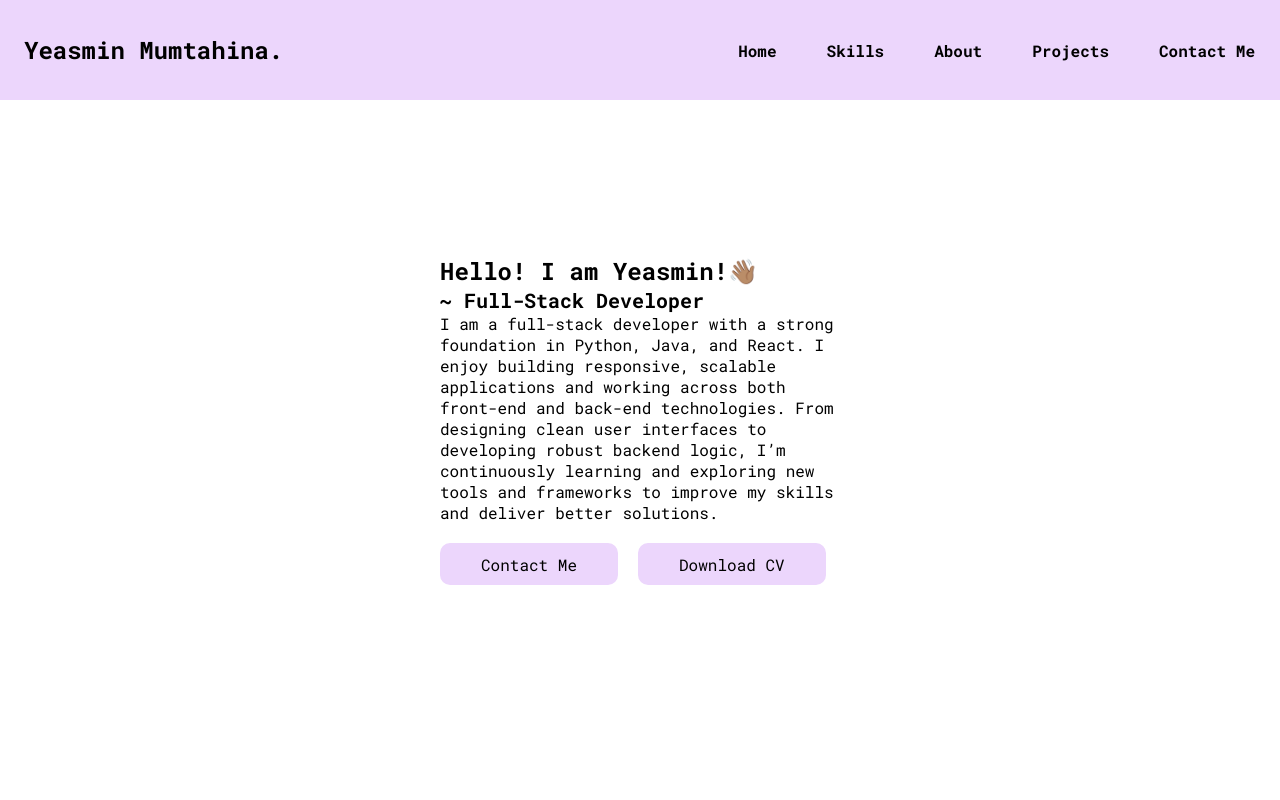
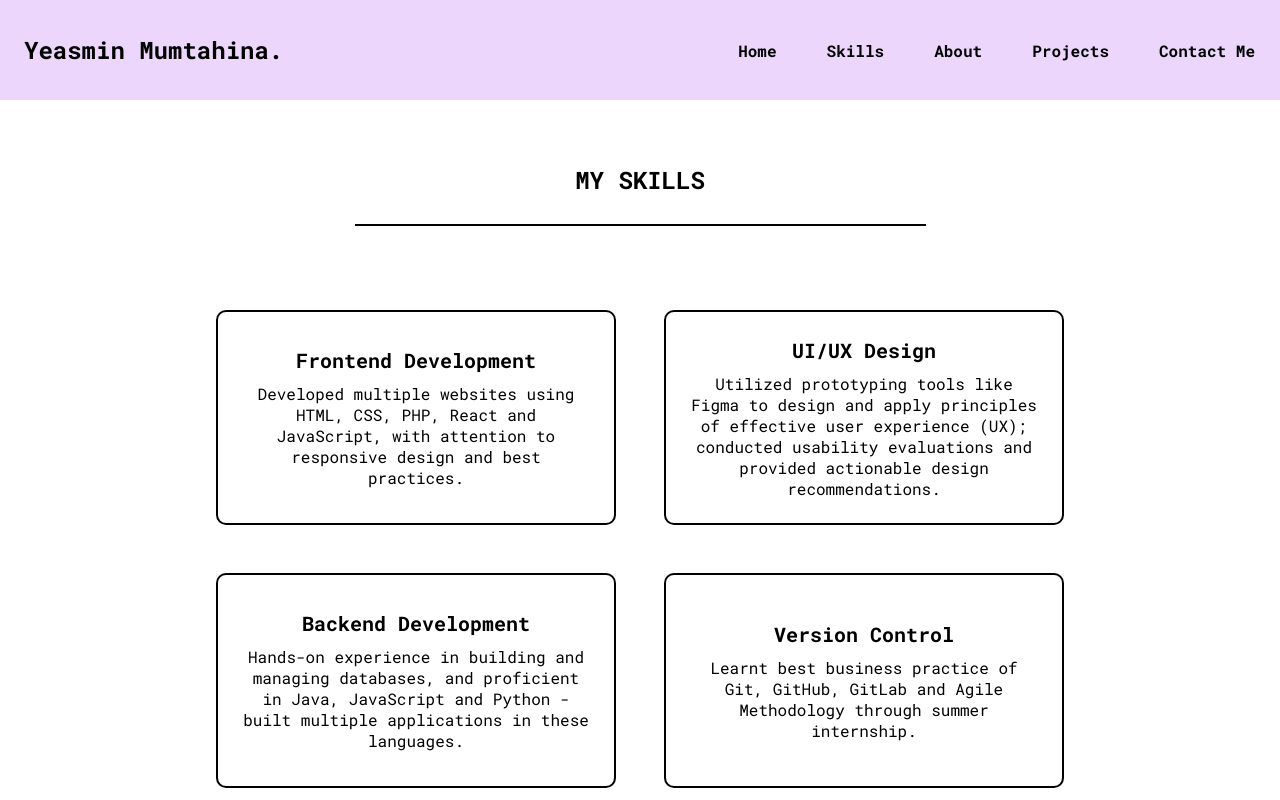
Before and after one commit to yeahhina/Portfolio, a React (Create React App) app in the folder portfolio/: page / in a window 1280 px wide. Shown: the top 800 px of the page. Built offline with nearby package versions, Linux system fonts and the light colour scheme.

Commit message:
added skills

```diff
--- /dev/null
+++ b/portfolio/src/component/UI/skillCard.jsx
@@ -0,0 +1,10 @@
+import "./skillCard.scss";
+function SkillCard({ skill }) {
+  return (
+    <div className="skillCard">
+      <h2>{skill.title}</h2>
+      <p>{skill.description}</p>
+    </div>
+  );
+}
+export default SkillCard;
--- /dev/null
+++ b/portfolio/src/component/UI/skillCard.scss
@@ -0,0 +1,22 @@
+.skillCard {
+  display: flex;
+  flex-direction: column;
+  align-items: center;
+  justify-content: center;
+  gap: 10px;
+  width: 30%;
+  border-radius: 10px;
+  border: 2px solid #000;
+  width: 400px;
+  height: 215px;
+  margin: 24px;
+
+  h2 {
+    font-size: 20px;
+    font-weight: 700;
+  }
+  p {
+    font-size: 16px;
+    width: 346px;
+  }
+}
--- a/portfolio/src/component/layout/home.jsx
+++ b/portfolio/src/component/layout/home.jsx
@@ -1,8 +1,9 @@
 import Introduction from "../view/introduction";
+import Skills from "../view/skills";
 function Home() {
   return (
     <>
-      <Introduction />
+      <Skills />
     </>
   );
 }
--- a/portfolio/src/component/view/header.scss
+++ b/portfolio/src/component/view/header.scss
@@ -9,6 +9,7 @@
     margin-left: 24px;
     font-size: 24px;
     font-weight: 700;
+    user-select: none;
   }
   .navigationBar {
     a {
--- a/portfolio/src/component/view/introduction.scss
+++ b/portfolio/src/component/view/introduction.scss
@@ -1,11 +1,15 @@
 .introduction {
-  height: 80vh;
+  height: 100vh;
   display: flex;
   justify-content: center;
   align-items: center;
+  padding-bottom: 10%;
 
-  .textBox {
+  .itemsContainer {
     width: 400px;
+    display: flex;
+    flex-direction: column;
+    gap: 17px;
 
     h1 {
       font-size: 24px;
--- a/portfolio/src/component/view/skills.jsx
+++ b/portfolio/src/component/view/skills.jsx
@@ -0,0 +1,18 @@
+import skills from "../../data/skills.json";
+import SkillCard from "../UI/skillCard";
+import "./skills.scss";
+function Skills() {
+  return (
+    <div className="skills">
+      <div className="itemsContainer">
+        <h1>MY SKILLS</h1>
+        <div className="skillsCardsContainer">
+          {skills.map((skill) => (
+            <SkillCard skill={skill} />
+          ))}
+        </div>
+      </div>
+    </div>
+  );
+}
+export default Skills;
--- a/portfolio/src/component/view/skills.scss
+++ b/portfolio/src/component/view/skills.scss
@@ -0,0 +1,26 @@
+.skills {
+  min-height: 100vh;
+  display: flex;
+  justify-content: center;
+  align-items: center;
+  padding-top: 5%;
+  padding-bottom: 5%;
+  .itemsContainer {
+    display: flex;
+    flex-direction: column;
+    align-items: center;
+    gap: 60px;
+    h1 {
+      font-size: 24px;
+      padding-bottom: 28px;
+      width: 571px;
+      text-align: center;
+      border-bottom: 2px solid #000;
+    }
+    .skillsCardsContainer {
+      display: flex;
+      flex-wrap: wrap;
+      justify-content: center;
+    }
+  }
+}
--- /dev/null
+++ b/portfolio/src/data/skills.json
@@ -0,0 +1,26 @@
+[
+  {
+    "title": "Frontend Development",
+    "description": "Developed multiple websites using HTML, CSS, PHP, React and JavaScript, with attention to responsive design and best practices."
+  },
+  {
+    "title": "UI/UX Design",
+    "description": "Utilized prototyping tools like Figma to design and apply principles of effective user experience (UX); conducted usability evaluations and provided actionable design recommendations."
+  },
+  {
+    "title": "Backend Development",
+    "description": "Hands-on experience in building and managing databases, and proficient in Java, JavaScript and Python - built multiple applications in these languages."
+  },
+  {
+    "title": "Version Control",
+    "description": "Learnt best business practice of Git, GitHub, GitLab and Agile Methodology through summer internship."
+  },
+  {
+    "title": "CS Fundamentals",
+    "description": "Solid understanding of data structures, algorithms, computer architecture, digital logic and data processing concepts."
+  },
+  {
+    "title": "AI",
+    "description": "Built movement recognition programs using microcontrollers, applying basic machine learning concepts to hardware interaction."
+  }
+]
```
